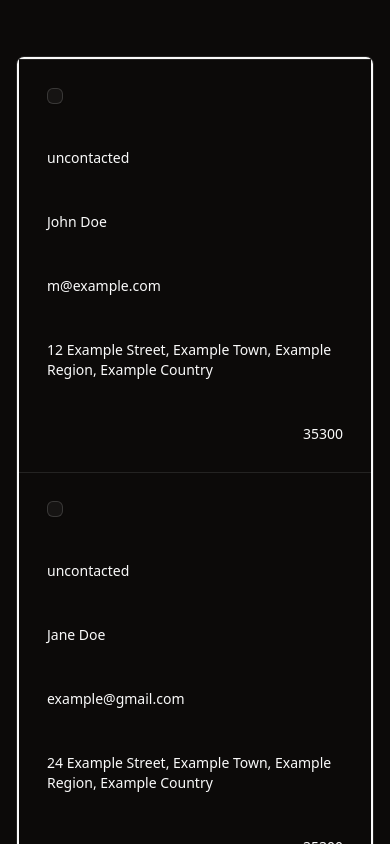
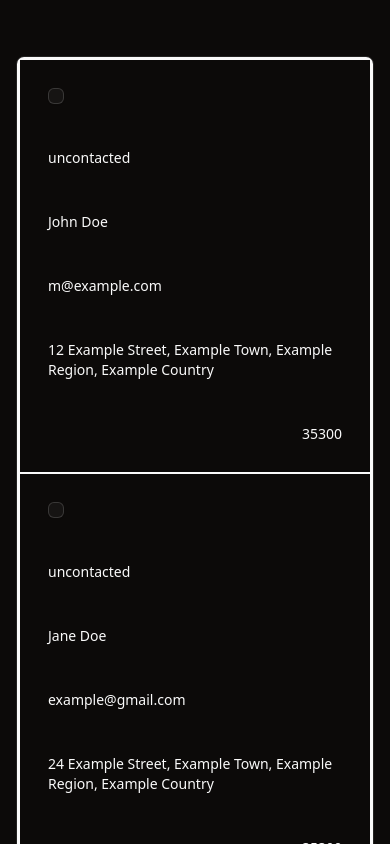
Before and after one commit to rhw-repo/react-dashboard-fs, a React (Vite) app in the folder frontend/: page / in a window 390 px wide. Shown: the top 844 px of the page. Built offline with nearby package versions, Linux system fonts and the light colour scheme.

Commit message:
Style row border mobile and desktop

```diff
--- a/frontend/src/components/ui/data-table/data-table.tsx
+++ b/frontend/src/components/ui/data-table/data-table.tsx
@@ -141,7 +141,7 @@ export function DataTable<TData extends { id: string }, TValue>({ columns, data
                     key={row.id}
                     data-state={isSelected ? 'selected' : undefined}
                     className={
-                      'grid grid-cols-1 gap-2 p-3 data-[state=selected]:bg-gray-800 data-[state=selected]:text-neutral-50 sm:table-row sm:p-0'
+                      'grid grid-cols-1 gap-2 border border-neutral-50 p-3 data-[state=selected]:bg-gray-800 data-[state=selected]:text-neutral-50 sm:table-row sm:border-x sm:border-accent sm:p-0'
                     }
                   >
                     {/* per-row checkbox (always shown) */}
```
